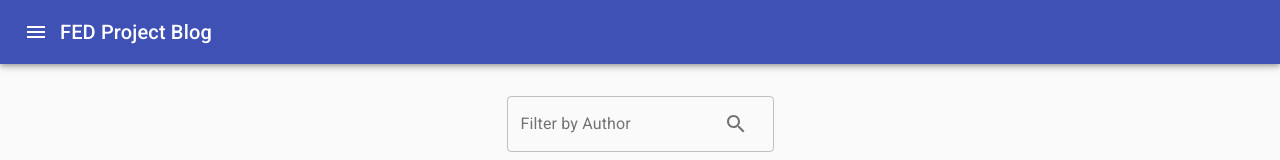
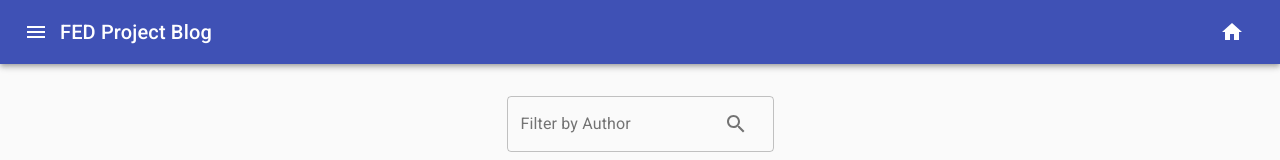
Before and after one commit to sbryan/fed-project, a Next.js app: page / in a window 1280 px wide. Shown: the top 160 px of the page. Built offline with nearby package versions, Linux system fonts and the light colour scheme; no server answers.

Commit message:
a few misc styling tweaks for good measure

```diff
--- a/pages/_app.js
+++ b/pages/_app.js
@@ -1,15 +1,30 @@
 import Head from 'next/head'
+import { makeStyles } from '@material-ui/core/styles'
 import CssBaseline from '@material-ui/core/CssBaseline'
 import AppBar from '@material-ui/core/AppBar'
 import Toolbar from '@material-ui/core/Toolbar'
 import Typography from '@material-ui/core/Typography'
-import Button from '@material-ui/core/Button'
+import Link from '@material-ui/core/Link'
 import IconButton from '@material-ui/core/IconButton'
 import MenuIcon from '@material-ui/icons/Menu'
+import HomeIcon from '@material-ui/icons/Home'
 
 import Container from '@material-ui/core/Container'
 
+const useStyles = makeStyles((theme) => ({
+  root: {
+    flexGrow: 1,
+  },
+  menuButton: {
+    marginRight: theme.spacing(2),
+  },
+  title: {
+    flexGrow: 1,
+  },
+}))
+
 export default function MyApp({ Component, pageProps }) {
+  const classes = useStyles()
   return (
     <>
       <Head>
@@ -48,9 +63,14 @@ export default function MyApp({ Component, pageProps }) {
           <IconButton edge="start" color="inherit" aria-label="menu">
             <MenuIcon />
           </IconButton>
-          <Typography variant="h6">
-            FED Project Blog
+          <Typography variant="h6" className={classes.title}>
+              FED Project Blog
           </Typography>
+          <Link href='/' color='inherit'>
+            <IconButton color="inherit" aria-label="home">
+              <HomeIcon />
+            </IconButton>
+          </Link>
         </Toolbar>
       </AppBar>
       <CssBaseline />
--- a/pages/post/[id].js
+++ b/pages/post/[id].js
@@ -25,8 +25,6 @@ import { usePosts, useComments, useAuthors } from '../../lib/dataRetriever'
 const renderComment = (c) => {
   const avatar = `https://avatars.dicebear.com/api/gridy/${c.email}.svg`
   return (
-    <>
-      <Divider variant="inset" component="li" />
     <ListItem key={c.id}>
       <ListItemAvatar>
         <Avatar alt={c.email} src={avatar} />
@@ -43,7 +41,6 @@ const renderComment = (c) => {
         secondary={c.body}
       />
     </ListItem>
-    </>
   )
 }
 
```
Lines whose indentation alone changed are shown as unchanged.
